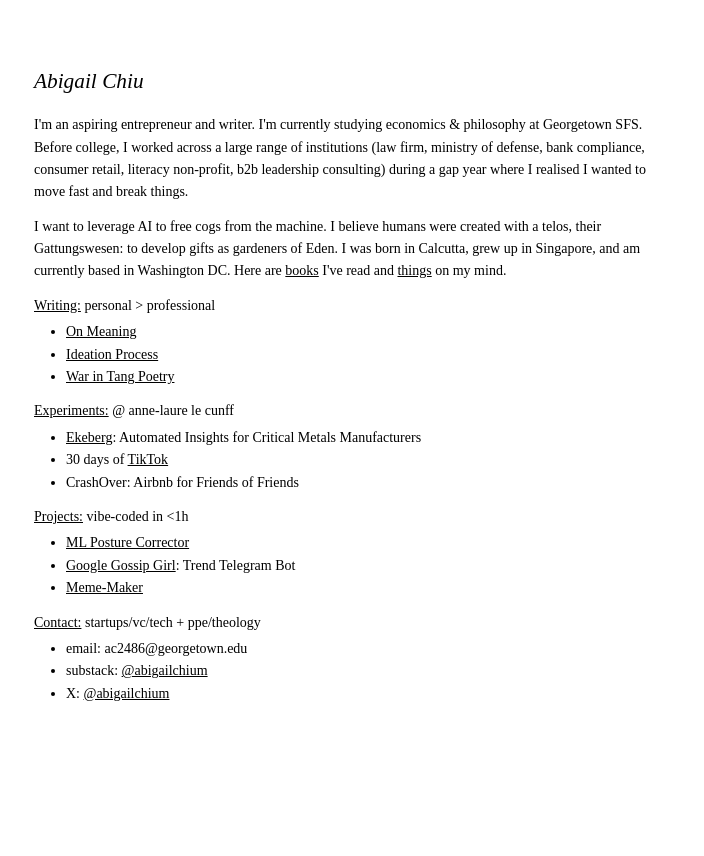
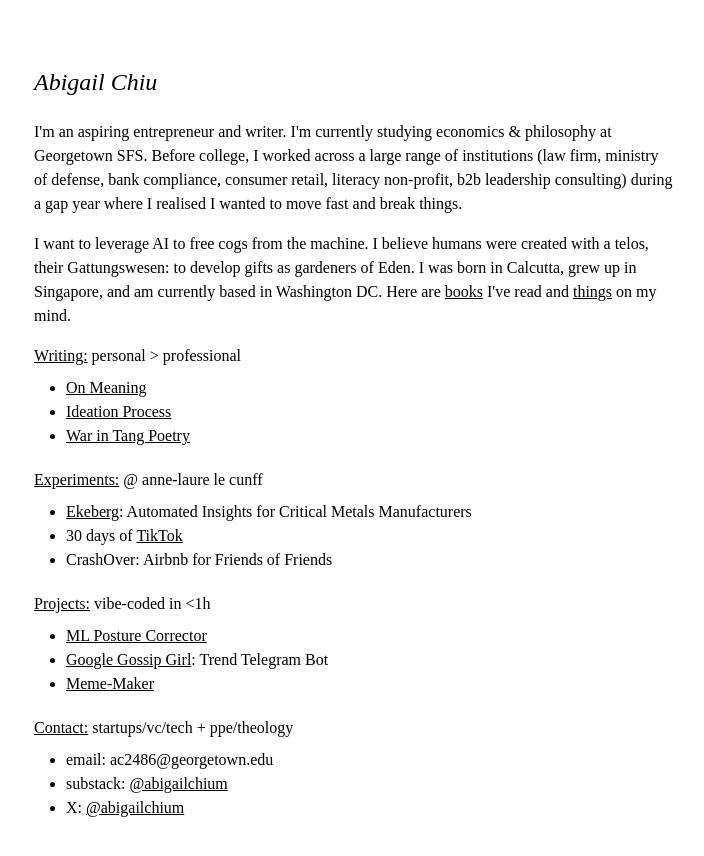
Before and after one commit to abigailchium/personal, a React (Vite) app: page / in a window 1280 px wide. Shown: the top 856 px of the page, without its empty margins (286-990 px from the left). Before the commit the page ends 800 px from the top, so only its background shows below. Built offline with nearby package versions, Linux system fonts and the light colour scheme; the HTML template or start-up script is replaced by a standard one.

Commit message:
Match font and spacing exactly to ac2486.lovable.app
- Font size: 16px (was 14px)
- Line height: 1.5 (was 1.6)
- Title: 24px (was 16pt)
- Paragraph gap: mb-4/mb-5 for proper breathing room between sections

https://claude.ai/code/session_0155yvVTzrXWjGPmi9cDpkaC

```diff
--- a/src/pages/Index.tsx
+++ b/src/pages/Index.tsx
@@ -3,22 +3,22 @@ const Index = () => {
     <main className="min-h-screen bg-white flex justify-center px-6 py-16">
       <article
         className="w-full max-w-[640px] text-black text-left"
-        style={{ fontFamily: "'Times New Roman', Times, serif", fontSize: "14px", lineHeight: 1.6 }}
+        style={{ fontFamily: "'Times New Roman', Times, serif", fontSize: "16px", lineHeight: 1.5 }}
       >
-        <h1 className="italic font-normal mb-4" style={{ fontSize: "16pt" }}>Abigail Chiu</h1>
+        <h1 className="italic font-normal mb-5" style={{ fontSize: "24px" }}>Abigail Chiu</h1>
 
-        <p className="mb-3">
+        <p className="mb-4">
           I'm an aspiring entrepreneur and writer. I'm currently studying economics &amp; philosophy at Georgetown SFS. Before college, I worked across a large range of institutions (law firm, ministry of defense, bank compliance, consumer retail, literacy non-profit, b2b leadership consulting) during a gap year where I realised I wanted to move fast and break things.
         </p>
 
-        <p className="mb-3">
+        <p className="mb-4">
           I want to leverage AI to free cogs from the machine. I believe humans were created with a telos, their Gattungswesen: to develop gifts as gardeners of Eden. I was born in Calcutta, grew up in Singapore, and am currently based in Washington DC. Here are{" "}
           <a href="https://www.notion.so/reading-list-404b2dcaccb94d79a651adcace3836b8?source=copy_link" target="_blank" rel="noopener noreferrer" className="underline text-black">books</a> I've read and{" "}
           <a href="https://t.me/+I6dL55wWzLRkYWE1" target="_blank" rel="noopener noreferrer" className="underline text-black">things</a> on my mind.
         </p>
 
-        <p className="mb-1"><span className="underline">Writing:</span> personal &gt; professional</p>
-        <ul className="list-disc pl-8 mb-3">
+        <p className="mb-2"><span className="underline">Writing:</span> personal &gt; professional</p>
+        <ul className="list-disc pl-8 mb-5">
           <li>
             <a href="https://abigailchium.substack.com/p/on-meaning" target="_blank" rel="noopener noreferrer" className="underline text-black">On Meaning</a>
           </li>
@@ -30,8 +30,8 @@ const Index = () => {
           </li>
         </ul>
 
-        <p className="mb-1"><span className="underline">Experiments:</span> @ anne-laure le cunff</p>
-        <ul className="list-disc pl-8 mb-3">
+        <p className="mb-2"><span className="underline">Experiments:</span> @ anne-laure le cunff</p>
+        <ul className="list-disc pl-8 mb-5">
           <li>
             <a href="https://abigailchium.github.io/demo/" target="_blank" rel="noopener noreferrer" className="underline text-black">Ekeberg</a>: Automated Insights for Critical Metals Manufacturers
           </li>
@@ -42,8 +42,8 @@ const Index = () => {
           <li>CrashOver: Airbnb for Friends of Friends</li>
         </ul>
 
-        <p className="mb-1"><span className="underline">Projects:</span> vibe-coded in &lt;1h</p>
-        <ul className="list-disc pl-8 mb-3">
+        <p className="mb-2"><span className="underline">Projects:</span> vibe-coded in &lt;1h</p>
+        <ul className="list-disc pl-8 mb-5">
           <li>
             <a href="https://abigailchium.github.io/funprojects/" target="_blank" rel="noopener noreferrer" className="underline text-black">ML Posture Corrector</a>
           </li>
@@ -55,8 +55,8 @@ const Index = () => {
           </li>
         </ul>
 
-        <p className="mb-1"><span className="underline">Contact:</span> startups/vc/tech + ppe/theology</p>
-        <ul className="list-disc pl-8 mb-3">
+        <p className="mb-2"><span className="underline">Contact:</span> startups/vc/tech + ppe/theology</p>
+        <ul className="list-disc pl-8 mb-5">
           <li>email: ac2486@georgetown.edu</li>
           <li>
             substack:{" "}
```
